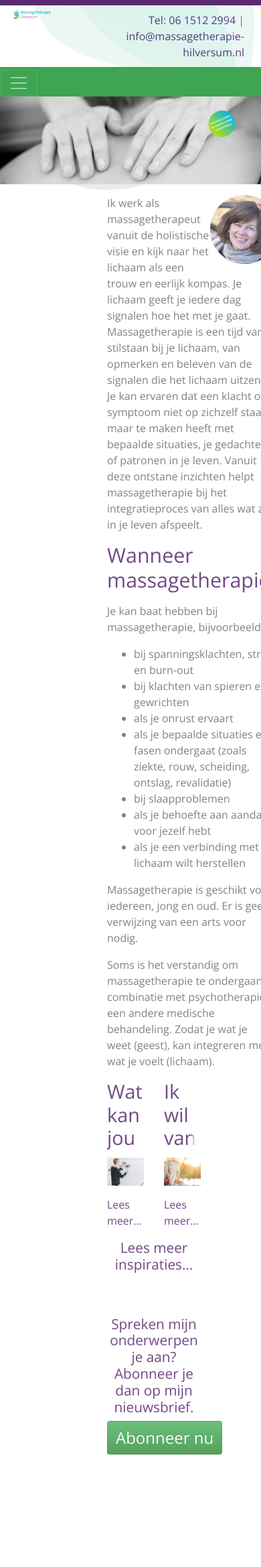
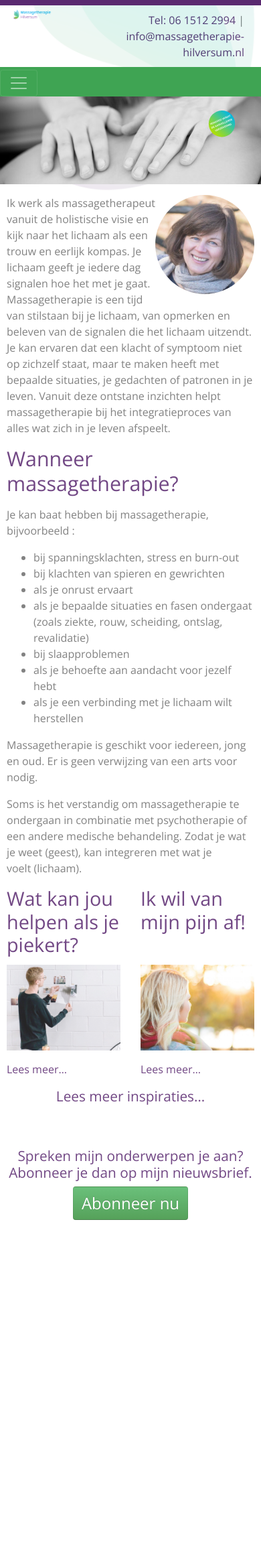
Before and after one commit to pwagland/pwagland.github.io, a Jekyll site: the page built from index.html, in a window 390 px wide. Shown: the whole page at 67% size. Built offline with Jekyll 4.4.1, drawn with Linux system fonts in a browser that asks for light colours; nearby versions of some CDN libraries; after the commit the page ends 1989 px from its top, so only the background shows below that.

Commit message:
Make the text look less rubbish on narrow devices.

```diff
--- a/css/mth.css
+++ b/css/mth.css
@@ -112,9 +112,17 @@ div.vergoedBadge {
   }
 }
 
-div.indentedText {
-  margin-right: 90px;
-  margin-left: 160px;
+@media (max-width: 767px) {
+  div.indentedText {
+    margin-right: 10px;
+    margin-left: 10px;
+  }
+}
+@media (min-width: 768px) {
+  div.indentedText {
+    margin-right: 90px;
+    margin-left: 160px;
+  }
 }
 
 .container:before,
@@ -181,7 +189,6 @@ h2.postTitle:after {
   background: linear-gradient(to right, rgba(255, 255, 255, 0), rgba(255, 255, 255, 1) 50%);
 }
 
-
 div.postExcerpt {
   position: relative;
   height: 192px; /* exactly three lines */
```
